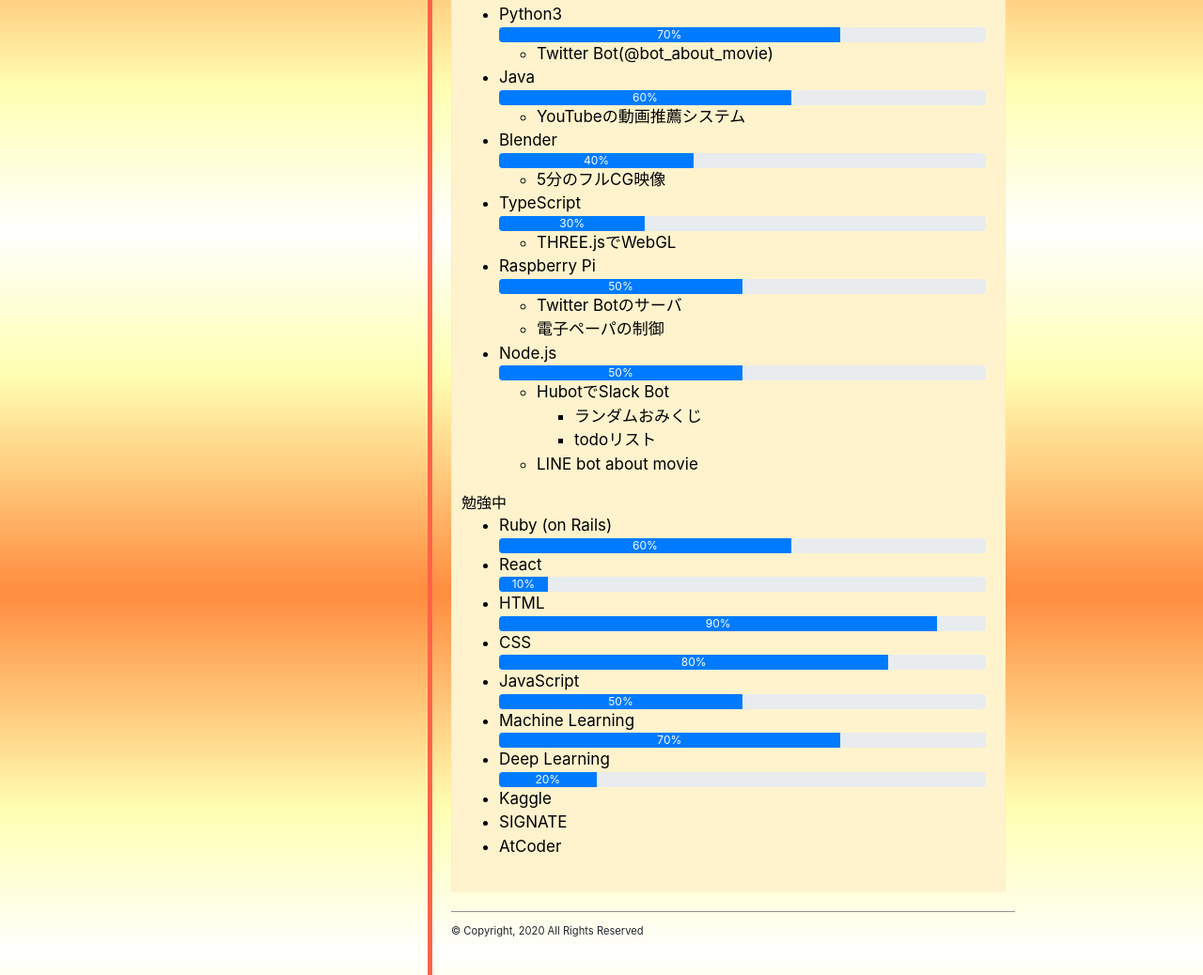
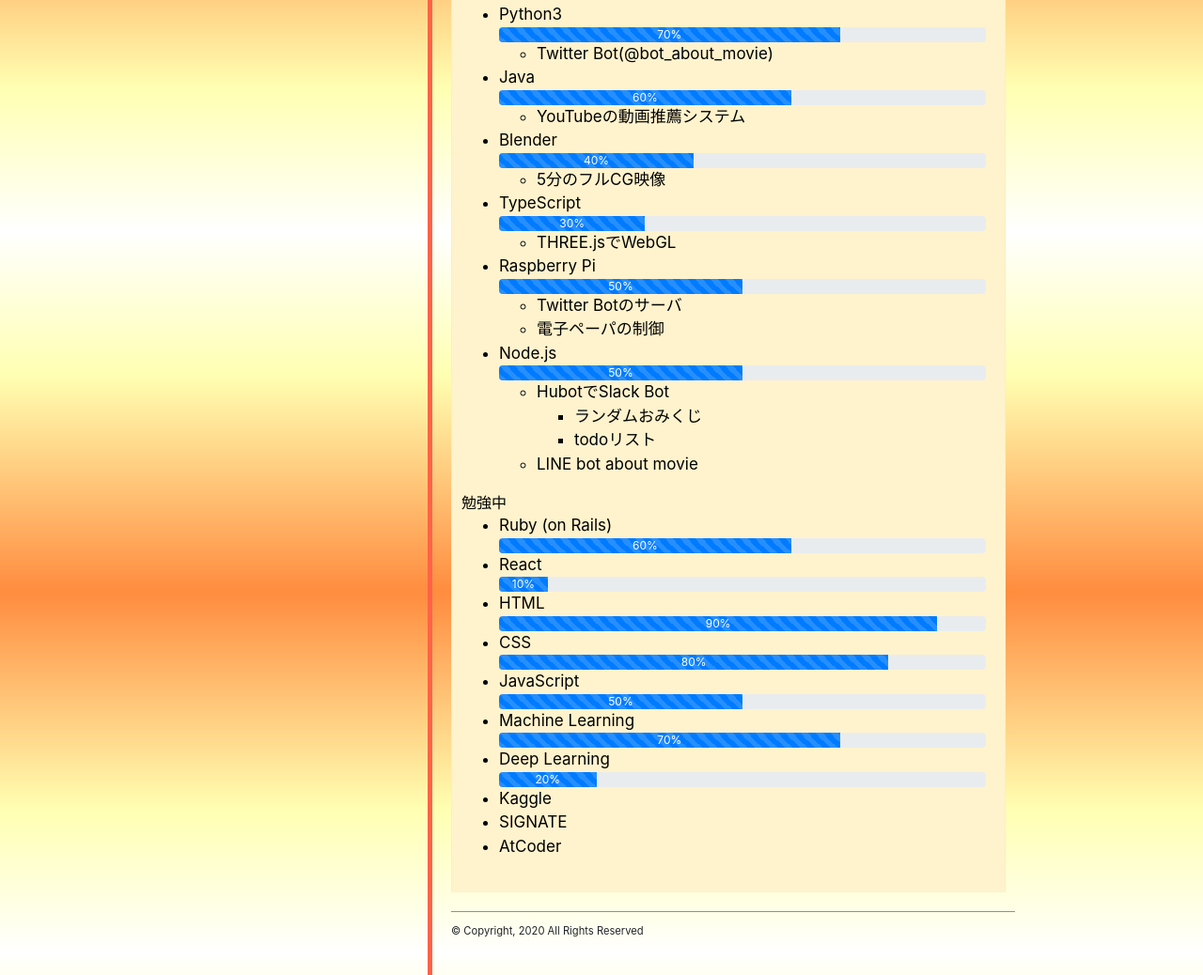
Before and after one commit to takeYY/takeyy.github.io, a plain HTML site: page index.html in a window 1280 px wide. Shown: the part 522-1560 px from the top of the page at 94% size. Drawn offline with nearby package versions, Linux system fonts and the light colour scheme.

Commit message:
ストライプとアニメーション追加

```diff
--- a/index.html
+++ b/index.html
@@ -105,7 +105,7 @@
                                     <ul>
                                         <li>Python3</li>
                                         <div class="progress">
-                                            <div class="progress-bar" role="progressbar" style="width: 70%;" aria-valuenow="70" aria-valuemin="0"
+                                            <div class="progress-bar progress-bar-striped progress-bar-animated" role="progressbar" style="width: 70%;" aria-valuenow="70" aria-valuemin="0"
                                                 aria-valuemax="100">70%</div>
                                         </div>
                                         <ul>
@@ -113,7 +113,7 @@
                                         </ul>
                                         <li>Java</li>
                                         <div class="progress">
-                                            <div class="progress-bar" role="progressbar" style="width: 60%;" aria-valuenow="60" aria-valuemin="0"
+                                            <div class="progress-bar progress-bar-striped progress-bar-animated" role="progressbar" style="width: 60%;" aria-valuenow="60" aria-valuemin="0"
                                                 aria-valuemax="100">60%</div>
                                         </div>
                                         <ul>
@@ -121,7 +121,7 @@
                                         </ul>
                                         <li>Blender</li>
                                         <div class="progress">
-                                            <div class="progress-bar" role="progressbar" style="width: 40%;" aria-valuenow="40" aria-valuemin="0"
+                                            <div class="progress-bar progress-bar-striped progress-bar-animated" role="progressbar" style="width: 40%;" aria-valuenow="40" aria-valuemin="0"
                                                 aria-valuemax="100">40%</div>
                                         </div>
                                         <ul>
@@ -129,7 +129,7 @@
                                         </ul>
                                         <li>TypeScript</li>
                                         <div class="progress">
-                                            <div class="progress-bar" role="progressbar" style="width: 30%;" aria-valuenow="30" aria-valuemin="0"
+                                            <div class="progress-bar progress-bar-striped progress-bar-animated" role="progressbar" style="width: 30%;" aria-valuenow="30" aria-valuemin="0"
                                                 aria-valuemax="100">30%</div>
                                         </div>
                                         <ul>
@@ -137,7 +137,7 @@
                                         </ul>
                                         <li>Raspberry Pi</li>
                                         <div class="progress">
-                                            <div class="progress-bar" role="progressbar" style="width: 50%;" aria-valuenow="50" aria-valuemin="0"
+                                            <div class="progress-bar progress-bar-striped progress-bar-animated" role="progressbar" style="width: 50%;" aria-valuenow="50" aria-valuemin="0"
                                                 aria-valuemax="100">50%</div>
                                         </div>
                                         <ul>
@@ -146,7 +146,7 @@
                                         </ul>
                                         <li>Node.js</li>
                                         <div class="progress">
-                                            <div class="progress-bar" role="progressbar" style="width: 50%;" aria-valuenow="50" aria-valuemin="0"
+                                            <div class="progress-bar progress-bar-striped progress-bar-animated" role="progressbar" style="width: 50%;" aria-valuenow="50" aria-valuemin="0"
                                                 aria-valuemax="100">50%</div>
                                         </div>
                                         <ul>
@@ -166,37 +166,37 @@
                                     <ul>
                                         <li>Ruby (on Rails)</li>
                                         <div class="progress">
-                                            <div class="progress-bar" role="progressbar" style="width: 60%;" aria-valuenow="60" aria-valuemin="0"
+                                            <div class="progress-bar progress-bar-striped progress-bar-animated" role="progressbar" style="width: 60%;" aria-valuenow="60" aria-valuemin="0"
                                                 aria-valuemax="100">60%</div>
                                         </div>
                                         <li>React</li>
                                         <div class="progress">
-                                            <div class="progress-bar" role="progressbar" style="width: 10%;" aria-valuenow="10" aria-valuemin="0"
+                                            <div class="progress-bar progress-bar-striped progress-bar-animated" role="progressbar" style="width: 10%;" aria-valuenow="10" aria-valuemin="0"
                                                 aria-valuemax="100">10%</div>
                                         </div>
                                         <li>HTML</li>
                                         <div class="progress">
-                                            <div class="progress-bar" role="progressbar" style="width: 90%;" aria-valuenow="90" aria-valuemin="0"
+                                            <div class="progress-bar progress-bar-striped progress-bar-animated" role="progressbar" style="width: 90%;" aria-valuenow="90" aria-valuemin="0"
                                                 aria-valuemax="100">90%</div>
                                         </div>
                                         <li>CSS</li>
                                         <div class="progress">
-                                            <div class="progress-bar" role="progressbar" style="width: 80%;" aria-valuenow="80" aria-valuemin="0"
+                                            <div class="progress-bar progress-bar-striped progress-bar-animated" role="progressbar" style="width: 80%;" aria-valuenow="80" aria-valuemin="0"
                                                 aria-valuemax="100">80%</div>
                                         </div>
                                         <li>JavaScript</li>
                                         <div class="progress">
-                                            <div class="progress-bar" role="progressbar" style="width: 50%;" aria-valuenow="50" aria-valuemin="0"
+                                            <div class="progress-bar progress-bar-striped progress-bar-animated" role="progressbar" style="width: 50%;" aria-valuenow="50" aria-valuemin="0"
                                                 aria-valuemax="100">50%</div>
                                         </div>
                                         <li>Machine Learning</li>
                                         <div class="progress">
-                                            <div class="progress-bar" role="progressbar" style="width: 70%;" aria-valuenow="70" aria-valuemin="0"
+                                            <div class="progress-bar progress-bar-striped progress-bar-animated" role="progressbar" style="width: 70%;" aria-valuenow="70" aria-valuemin="0"
                                                 aria-valuemax="100">70%</div>
                                         </div>
                                         <li>Deep Learning</li>
                                         <div class="progress">
-                                            <div class="progress-bar" role="progressbar" style="width: 20%;" aria-valuenow="20" aria-valuemin="0"
+                                            <div class="progress-bar progress-bar-striped progress-bar-animated" role="progressbar" style="width: 20%;" aria-valuenow="20" aria-valuemin="0"
                                                 aria-valuemax="100">20%</div>
                                         </div>
                                         <li>Kaggle</li>
```
